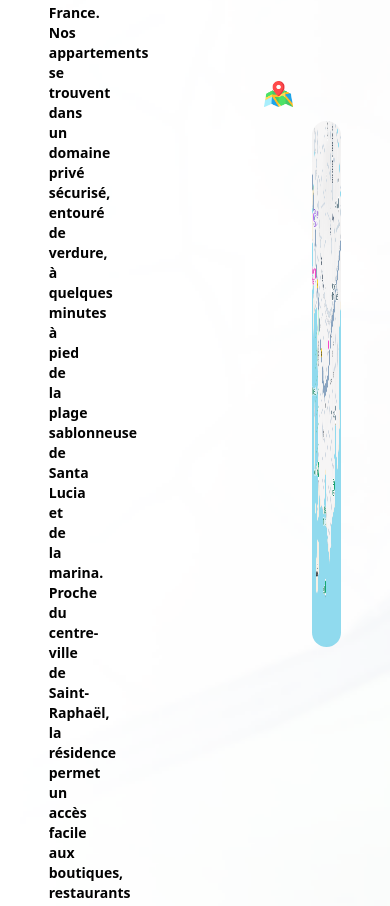
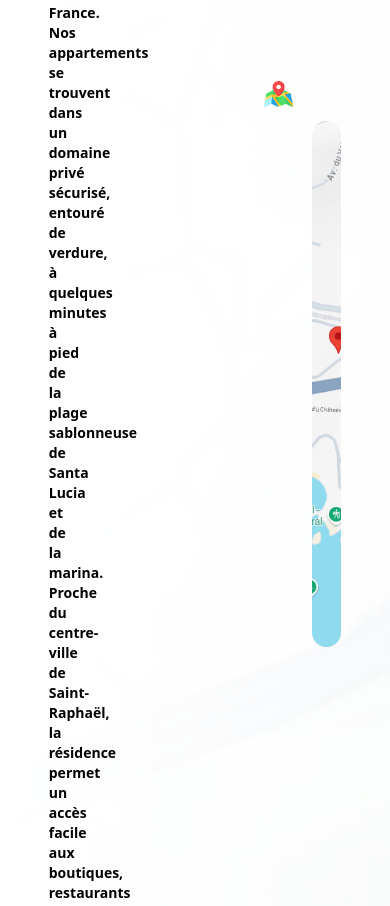
Before and after one commit to SafidyRamaroson/Test-Bl-Az, a Next.js app: page / in a window 390 px wide. Shown: the part 3643-4549 px from the top of the page. Built offline with nearby package versions, Linux system fonts and the light colour scheme.

Commit message:
fix: update MapImage component with responsive image

```diff
--- a/components/molecules/MapImage.tsx
+++ b/components/molecules/MapImage.tsx
@@ -4,13 +4,14 @@ import Image from "next/image";
 export function MapImage() {
     return (
         <div className="relative flex justify-center">
-            <Image
-                src="/blu-azur-map.png"
-                alt="Blu Azur map"
-                width={875}
-                height={717}
-                className="w-[441px] h-[526px] rounded-4xl"
-            />
+            <div className="relative w-[441px] h-[526px]">
+                <Image
+                    src="/blu-azur-map.png"
+                    alt="Blu Azur map"
+                    fill
+                    className="object-cover rounded-4xl"
+                />
+            </div>
             <Image
                 src="/map.png"
                 alt="Mini map"
```
